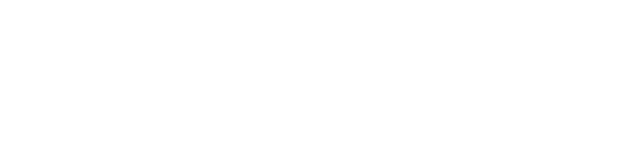
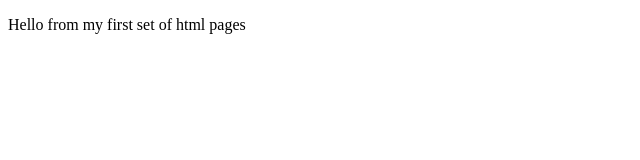
Before and after one commit to bdrmord002/bdrmord002.github.io, a plain HTML site: page index.html in a window 1280 px wide. Shown: the whole page, without its empty margins (0-640 px from the left). Drawn offline with Linux system fonts and the light colour scheme.

Commit message:
Add more hello world data

```diff
--- a/index.html
+++ b/index.html
@@ -3,7 +3,8 @@
 <head></head>
 
 <body>
-  <title>Hello World</title>
+  <title>bdrmord002</title>
+  <p>Hello from my first set of html pages</p>
 </body>
 
 <footer></footer>
```
